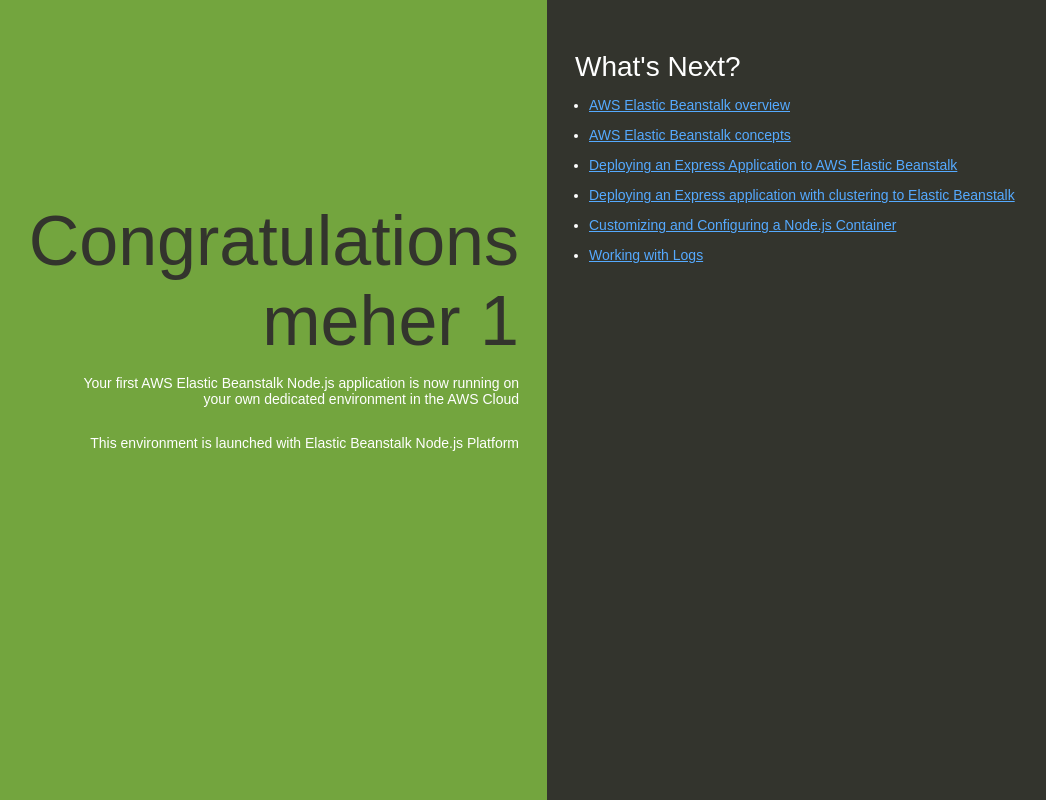
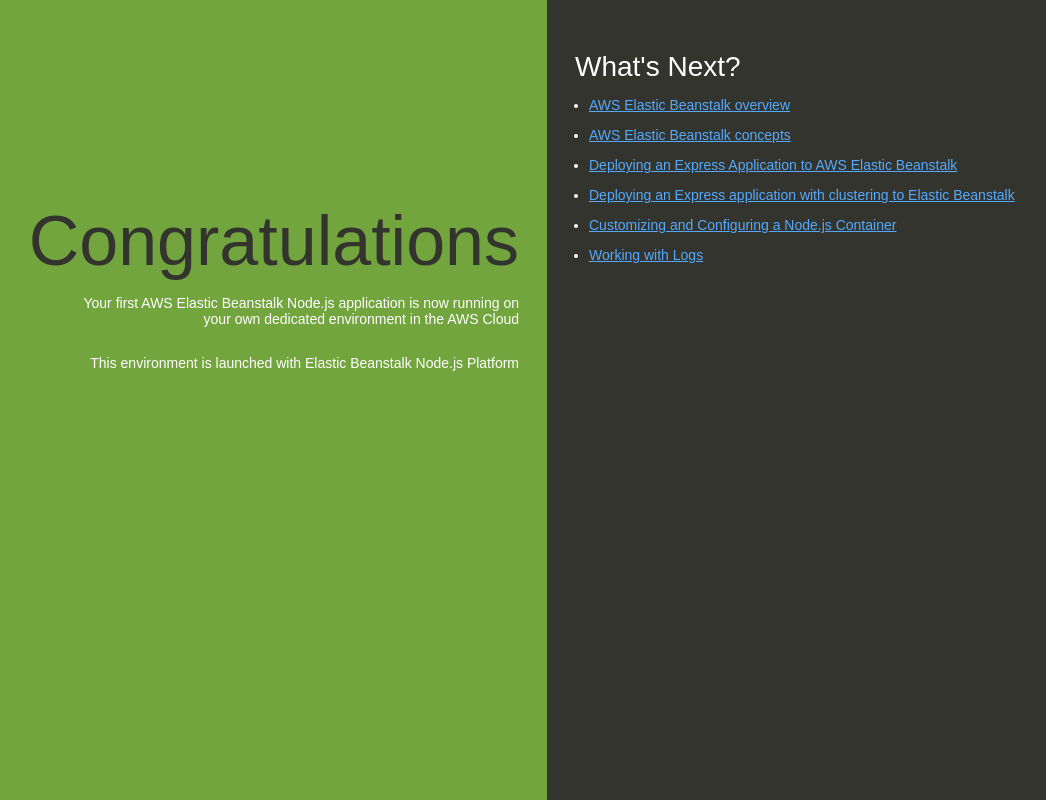
Before and after one commit to KinthadaMeherChaitanya/ebeanstalk, a website: page index.html in a window 1280 px wide. Shown: the whole page, without its empty margins (93-1139 px from the left). Drawn offline with Linux system fonts and the light colour scheme.

Commit message:
Update index.html

```diff
--- a/index.html
+++ b/index.html
@@ -74,7 +74,7 @@
   </head>
   <body>
     <div class="textColumn">
-      <h1>Congratulations meher 1 </h1>
+      <h1>Congratulations </h1>
       <p>Your first AWS Elastic Beanstalk Node.js application is now running on your own dedicated environment in the AWS Cloud</p>
       <p>This environment is launched with Elastic Beanstalk Node.js Platform</p>
     </div>
```
